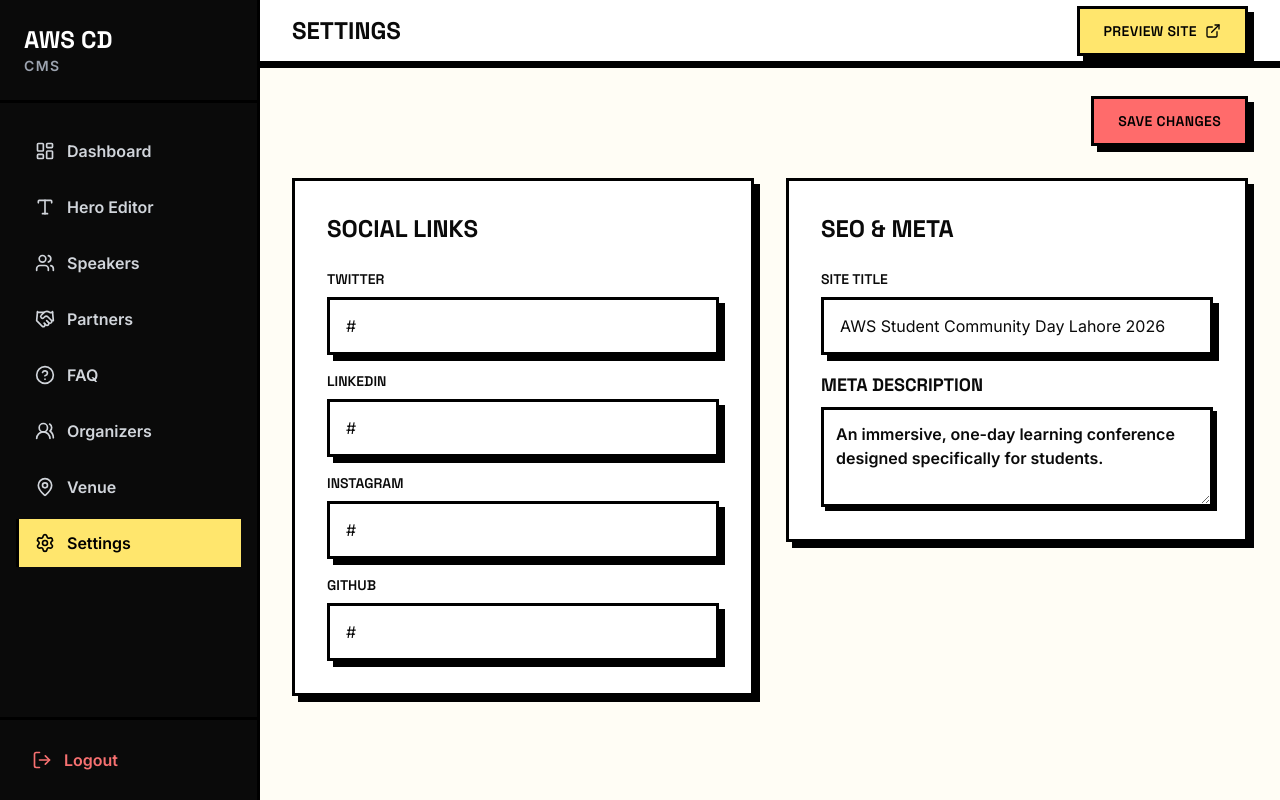
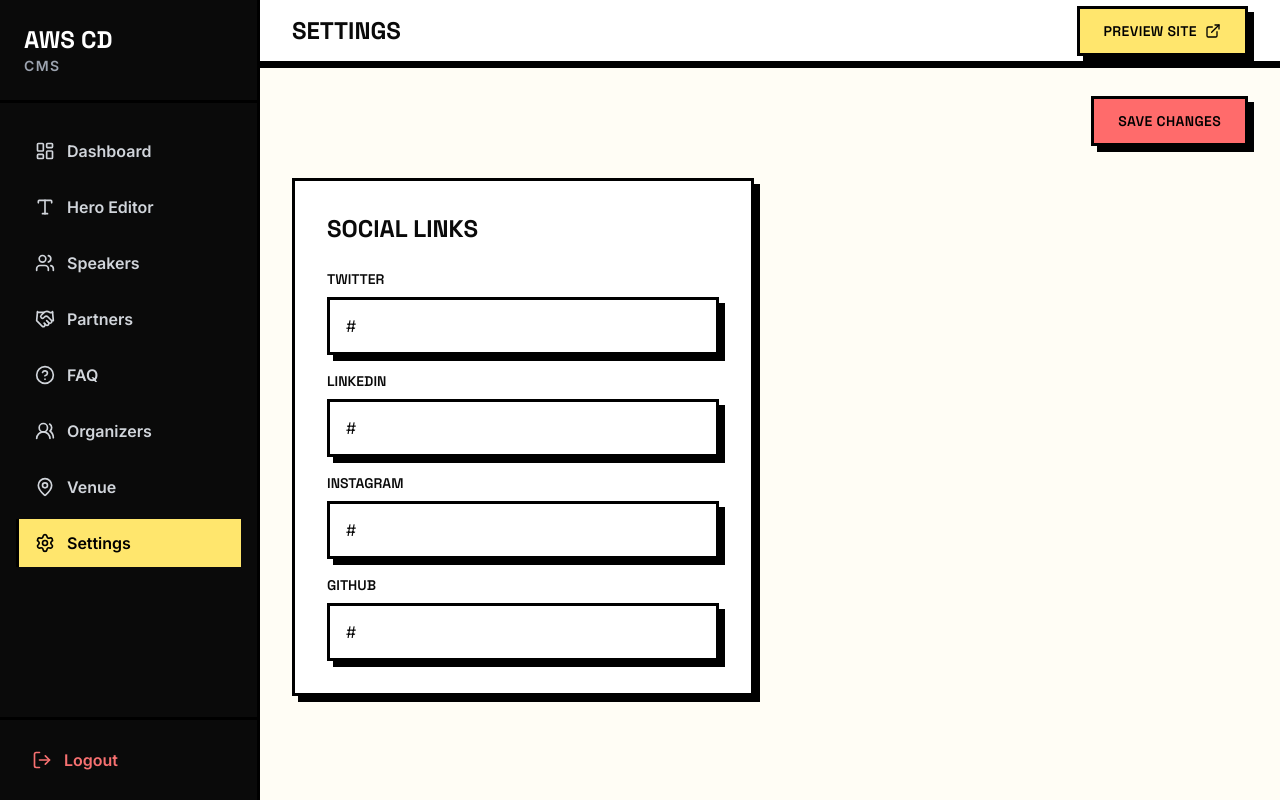
Before and after one commit to abdulmueezdev/aws-community-day-2026, a React (Vite) app: page /admin/settings in a window 1280 px wide. Built offline with nearby package versions, Linux system fonts and the light colour scheme.

Commit message:
8.5l-fix3: remove SEO & Meta section from Settings admin

```diff
--- a/src/admin/pages/Settings.tsx
+++ b/src/admin/pages/Settings.tsx
@@ -88,27 +88,7 @@
           </NeoCard>
         </div>
 
-        <div className="flex flex-col gap-8">
-          <NeoCard className="bg-white p-6">
-            <h3 className="font-heading text-2xl font-black mb-6 uppercase">SEO & Meta</h3>
-            <div className="flex flex-col gap-4">
-              <NeoInput
-                label="Site Title"
-                value={settingsData.seoTitle}
-                onChange={(e) => handleUpdate('seoTitle', e.target.value)}
-              />
-              <div className="flex flex-col gap-2">
-                <label className="font-heading font-black text-lg uppercase">Meta Description</label>
-                <textarea className="rounded-none w-full p-3 border-[3px] border-black shadow-neo-sm font-bold outline-none focus:shadow-neo-hover transition-all min-h-[100px]"
-                  value={settingsData.seoDescription}
-                  onChange={(e) => handleUpdate('seoDescription', e.target.value)}
-                />
-              </div>
-            </div>
-          </NeoCard>
 
-
-        </div>
 
       </div>
 
```
